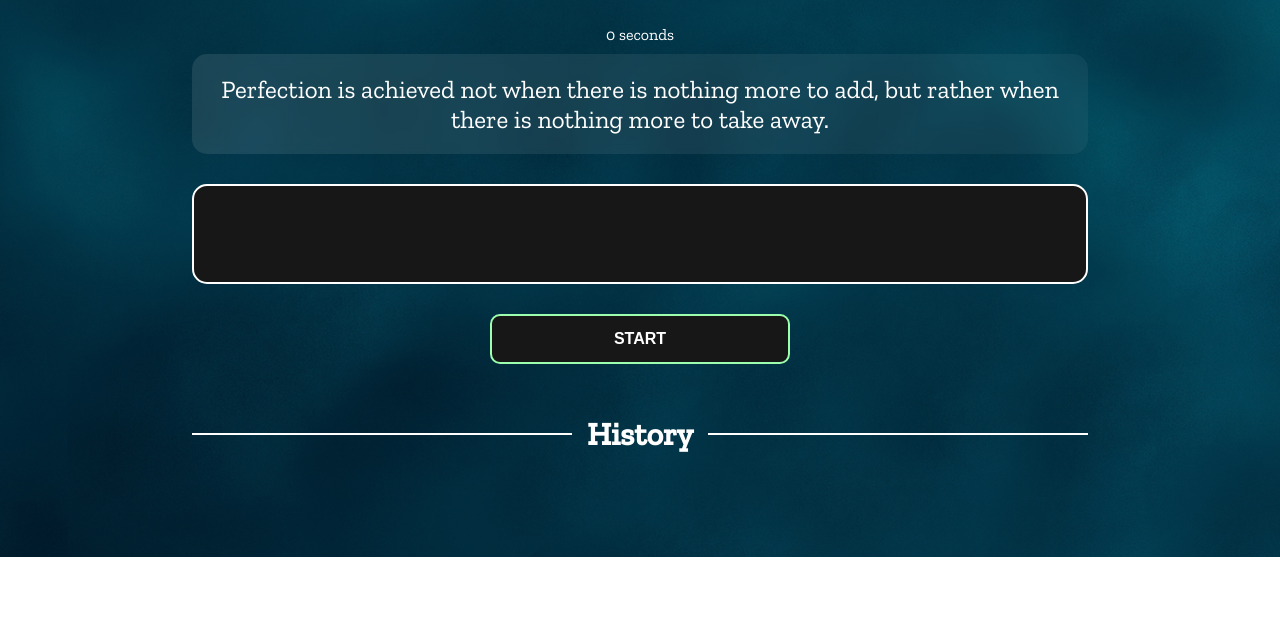
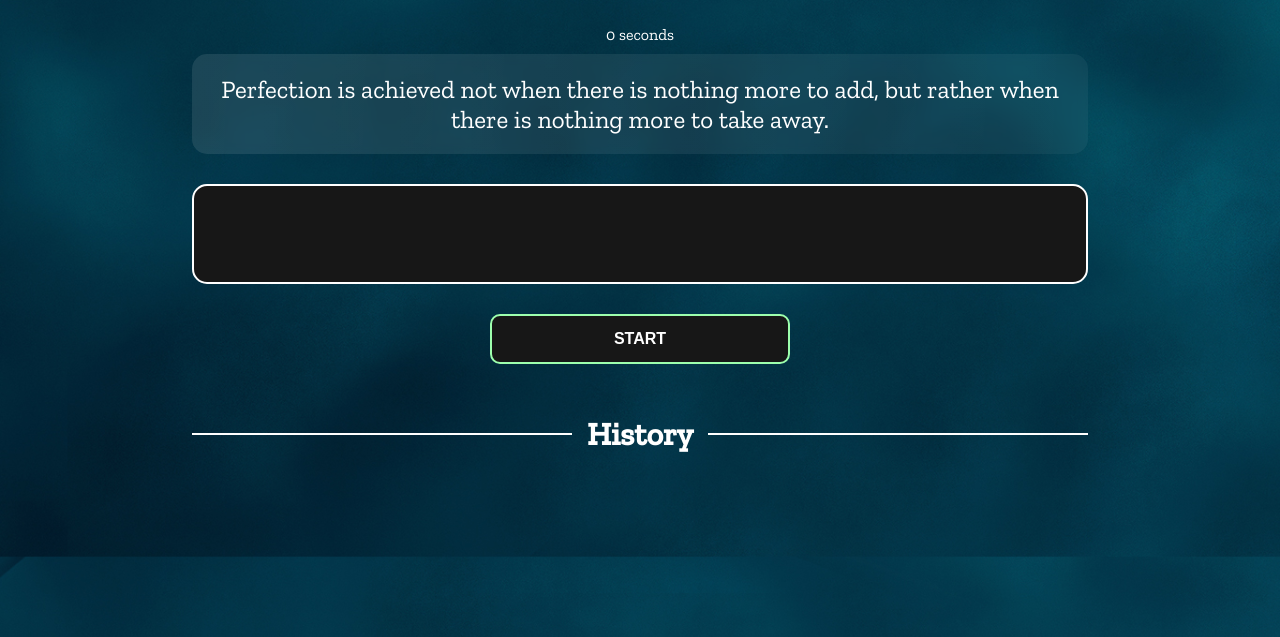
Before and after one commit to webdevhridoy/type-monsters-prblem-solving, a plain HTML site: page index.html in a window 1280 px wide. Shown: the part 163-800 px from the top of the page. Drawn offline with nearby package versions, Linux system fonts and the light colour scheme.

Commit message:
background image style added

```diff
--- a/styles.css
+++ b/styles.css
@@ -7,7 +7,8 @@
 body {
   background-image: url("./background.jpg");
   background-size: cover;
-  background-repeat: no-repeat;
+  /* background-repeat: no-repeat; */
+  background-position: center;
   background-position: left top;
   font-family: "Zilla Slab", serif;
 }
@@ -58,7 +59,7 @@ nav {
 .box-container {
   width: 70%;
   margin: 0 auto;
-  margin-bottom: 50px;
+  padding-bottom: 50px;
   text-align: center;
 }
 
```
